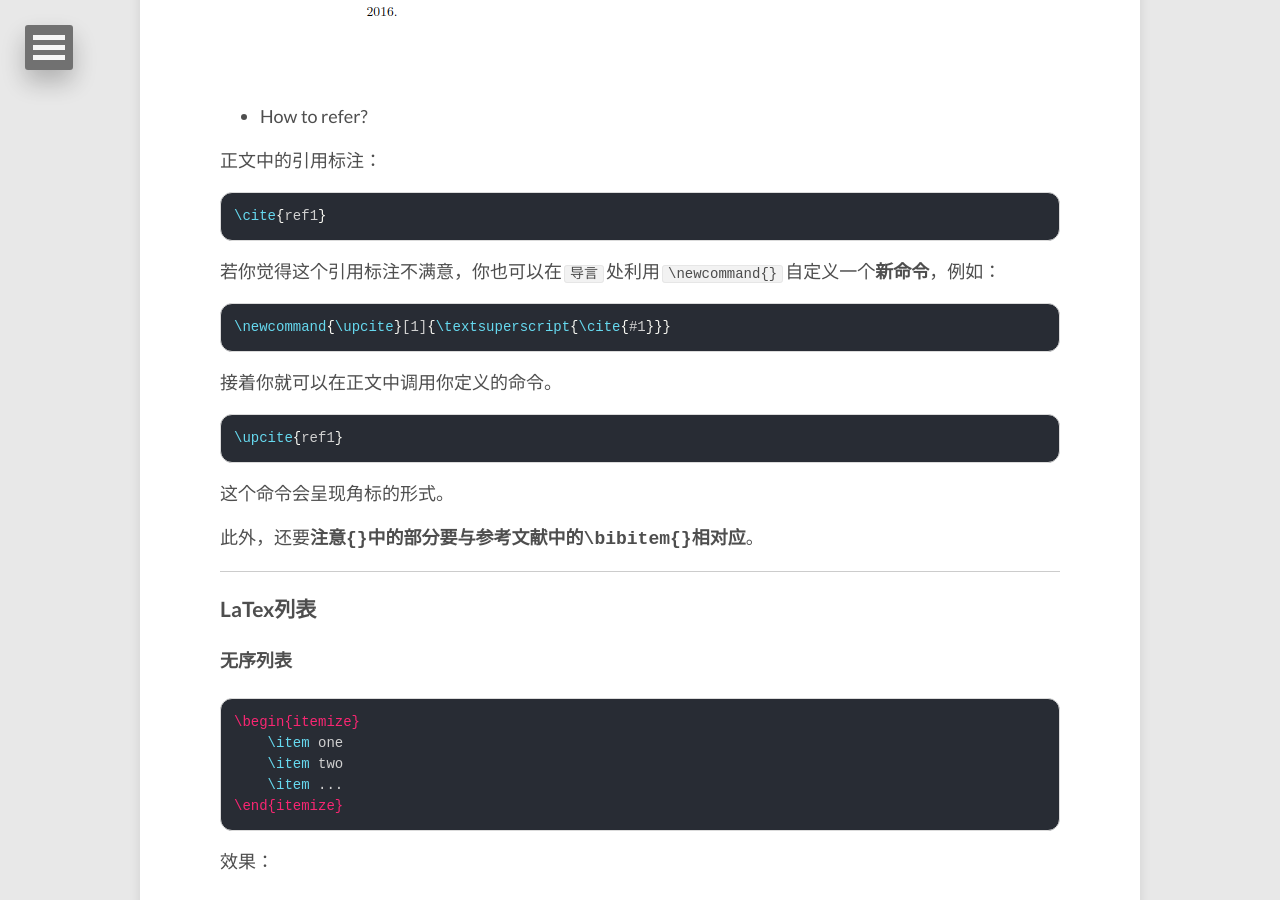
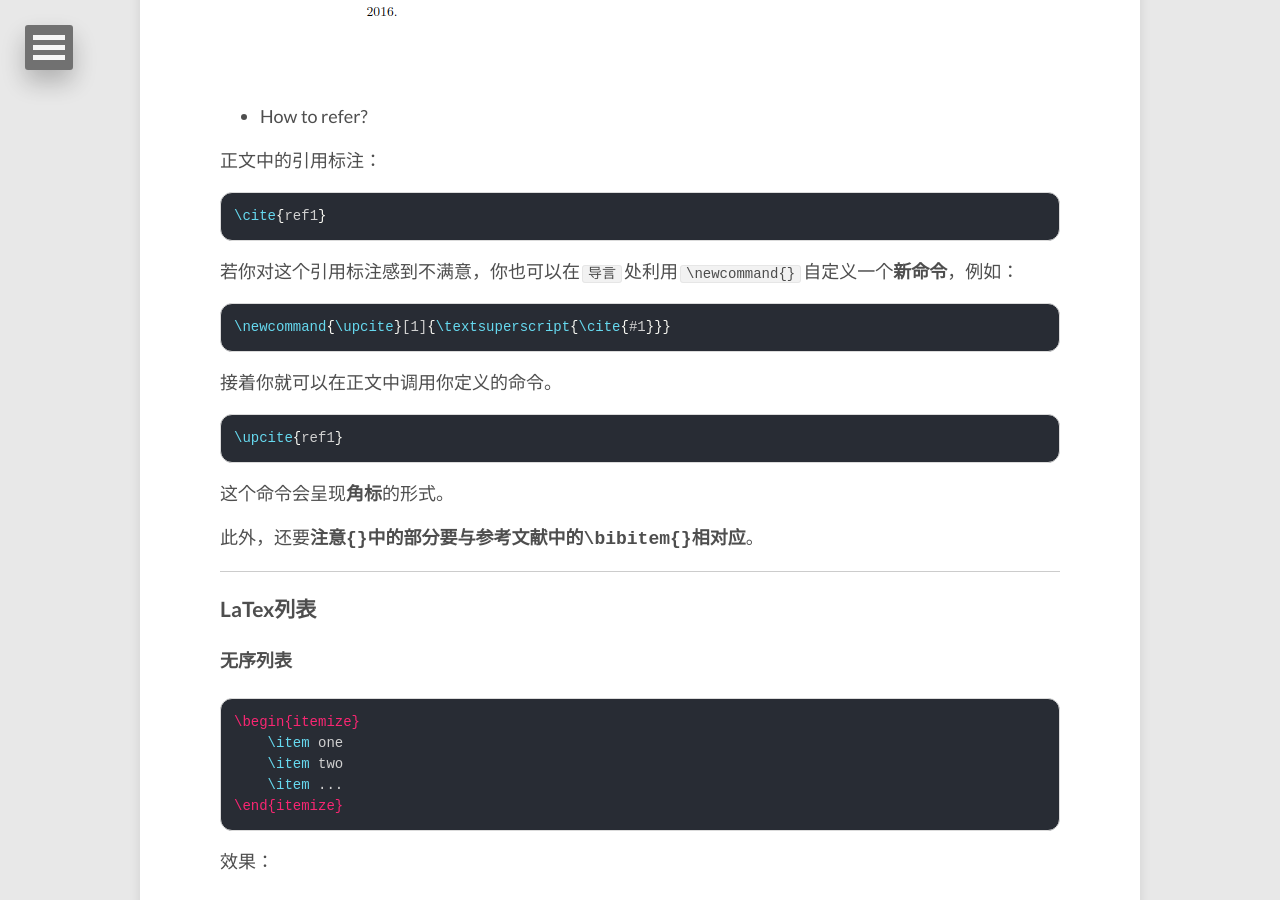
Before and after one commit to lucameng/lucameng.github.io, a Jekyll site: the page built from _posts/2022-05-10-LaTex-template.md, in a window 1280 px wide and 900 px high, scrolled down 11258 px. Built offline with Jekyll 4.4.1, drawn with Linux system fonts in a browser that asks for light colours; some of the changed text lies outside the part shown.

Commit message:
modify some

````diff
--- a/_posts/2022-05-10-LaTex-template.md
+++ b/_posts/2022-05-10-LaTex-template.md
@@ -221,7 +221,7 @@ ___
 	</p>
 </figure>
 
-若想两张图并列显示，将**法二**中的`\quad`取消注释，并调整`width`。
+若想两张图**并列**显示，将**法二**中的`\quad`取消注释，并调整`width`。
 
 - 四张图片田字形排列
 
@@ -413,7 +413,7 @@ ___
 \cite{ref1}
 ```
 
-若你觉得这个引用标注不满意，你也可以在`导言`处利用`\newcommand{}`自定义一个**新命令**，例如：
+若你对这个引用标注感到不满意，你也可以在`导言`处利用`\newcommand{}`自定义一个**新命令**，例如：
 
 ```tex
 \newcommand{\upcite}[1]{\textsuperscript{\cite{#1}}}
@@ -425,7 +425,7 @@ ___
 \upcite{ref1}
 ```
 
-这个命令会呈现角标的形式。
+这个命令会呈现**角标**的形式。
 
 
 此外，还要**注意`{}`中的部分要与参考文献中的`\bibitem{}`相对应**。
````
